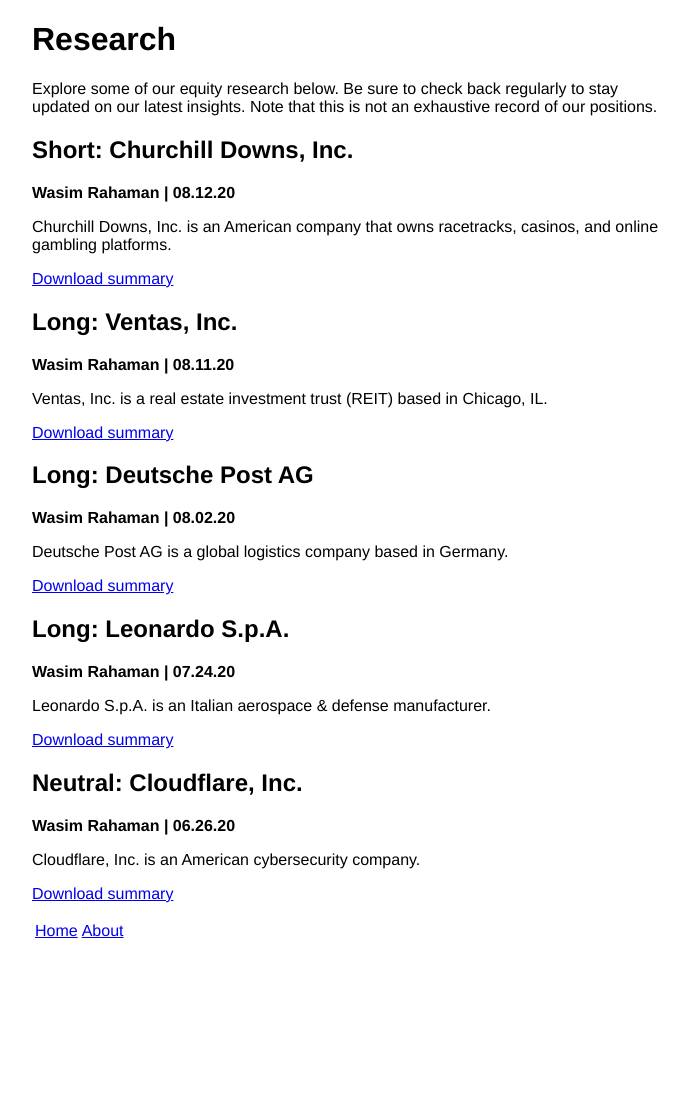
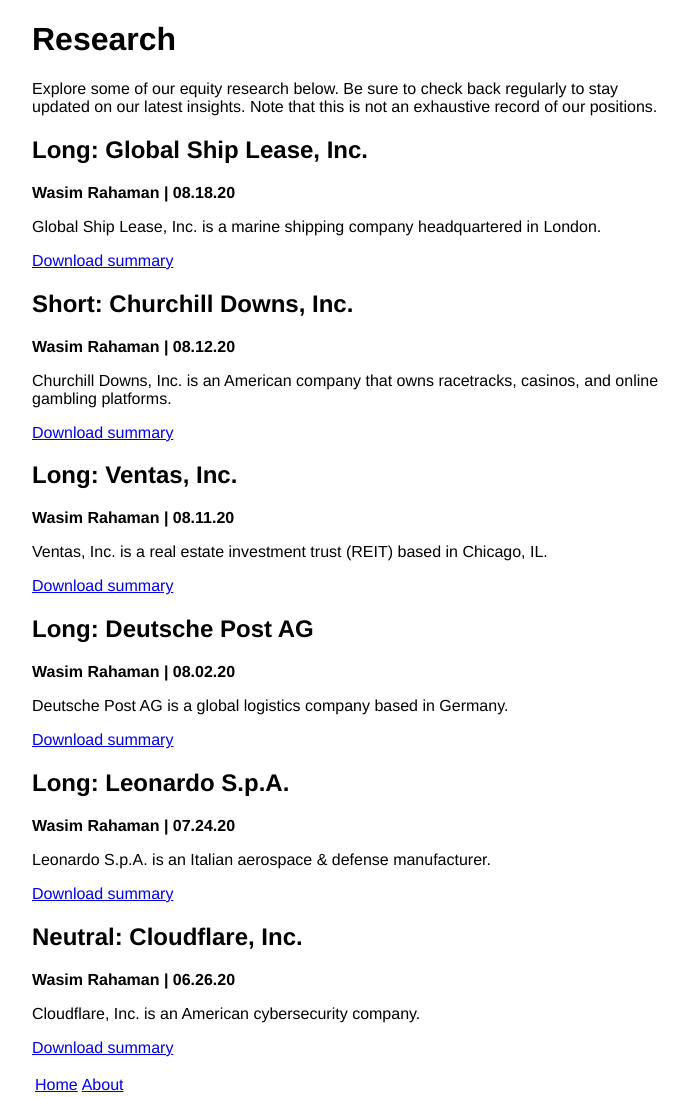
Before and after one commit to lrr-capital/lrr-capital, a Jekyll site: the page built from research.md, in a window 1280 px wide. Shown: the whole page, without its empty margins (288-977 px from the left). Built offline with Jekyll 4.4.1, drawn with Linux system fonts in a browser that asks for light colours; before the commit the page ends 943 px from its top, so only the background shows below that.

Commit message:
Update research.md

```diff
--- a/research.md
+++ b/research.md
@@ -5,6 +5,15 @@
 # Research
 
 Explore some of our equity research below. Be sure to check back regularly to stay updated on our latest insights. Note that this is not an exhaustive record of our positions.
+
+
+## Long: Global Ship Lease, Inc.
+
+<b> Wasim Rahaman | 08.18.20 </b>
+
+Global Ship Lease, Inc. is a marine shipping company headquartered in London.
+
+[Download summary](/files/LRR_WIR_Long_GlobalShipLease_Inc.pdf)
 
 
 ## Short: Churchill Downs, Inc.
```
